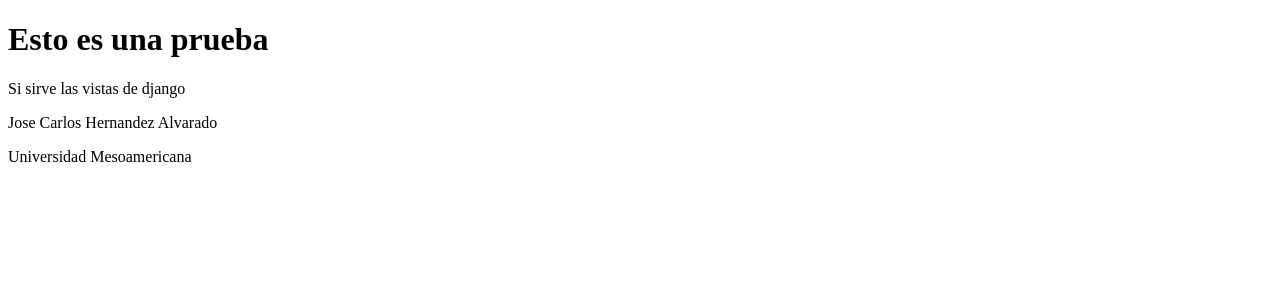
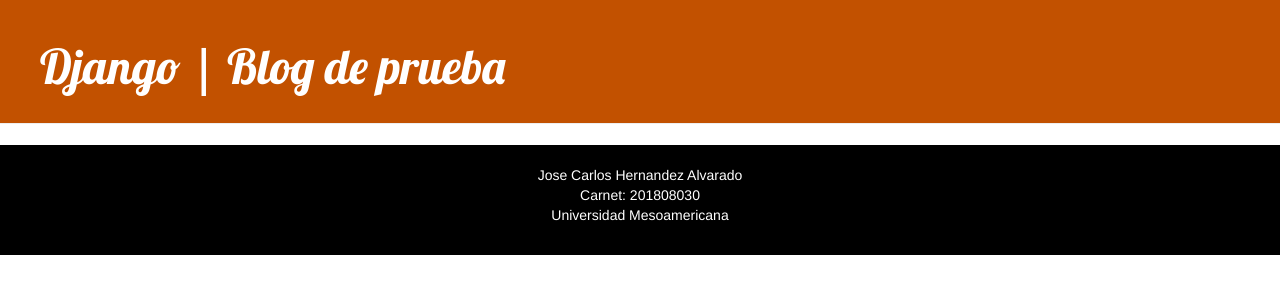
Before and after one commit to Josecarlos256/Django1, a Django app: page / in a window 1280 px wide. Shown: the top 300 px of the page. Run offline with Django 3.2, Linux system fonts and the light colour scheme; data that the repository does not hold is empty; some libraries are stand-ins or nearby versions.

Commit message:
Vistas y plantillas del blog

```diff
--- /dev/null
+++ b/blog/static/css/blog.css
@@ -0,0 +1,62 @@
+h1 a, h2 a {
+    color: #C25100;
+}
+
+.page-header {
+    background-color: #C25100;
+    margin-top: 0;
+    padding: 20px 20px 20px 40px;
+}
+
+.page-header h1, .page-header h1 a, .page-header h1 a:visited, .page-header h1 a:active {
+    color: #ffffff;
+    font-size: 36pt;
+    text-decoration: none;
+}
+
+.content {
+    margin-left: 40px;
+}
+
+h1, h2, h3, h4 {
+    font-family: 'Lobster', cursive;
+}
+
+.date {
+    color: #828282;
+}
+
+.save {
+    float: right;
+}
+
+.post-form textarea, .post-form input {
+    width: 100%;
+}
+
+.top-menu, .top-menu:hover, .top-menu:visited {
+    color: #ffffff;
+    float: right;
+    font-size: 26pt;
+    margin-right: 20px;
+}
+
+.post {
+    margin-bottom: 70px;
+}
+
+.post h2 a, .post h2 a:visited {
+    color: #000000;
+}
+
+.piedepagina{
+    background-color: black;
+    color: white;
+    padding: 20px;
+    text-align: center;
+}
+
+.nabajo{
+    padding: -5px;
+    margin: 0px;
+}
--- /dev/null
+++ b/blog/templates/blog/base.html
@@ -0,0 +1,28 @@
+{% load static %}
+<html>
+    <head>
+        <title>Django blog de prueba</title>
+        <link rel="stylesheet" href="//maxcdn.bootstrapcdn.com/bootstrap/3.2.0/css/bootstrap.min.css">
+        <link rel="stylesheet" href="//maxcdn.bootstrapcdn.com/bootstrap/3.2.0/css/bootstrap-theme.min.css">
+        <link href='//fonts.googleapis.com/css?family=Lobster&subset=latin,latin-ext' rel='stylesheet' type='text/css'>
+        <link rel="stylesheet" href="{% static 'css/blog.css' %}">
+    </head>
+    <body>
+        <div class="page-header">
+            <h1><a href="/">Django | Blog de prueba</a></h1>
+        </div>
+        <div class="content container">
+            <div class="row">
+                <div class="col-md-8">
+                {% block content %}
+                {% endblock %}
+                </div>
+            </div>
+        </div>
+    </body>
+    <footer class="piedepagina">
+        <p class="nabajo">Jose Carlos Hernandez Alvarado</p>
+        <p class="nabajo">Carnet: 201808030</p>
+        <p>Universidad Mesoamericana</p>
+    </footer>
+</html>
--- a/blog/templates/blog/post_list.html
+++ b/blog/templates/blog/post_list.html
@@ -1,21 +1,13 @@
-<!DOCTYPE html>
-<html lang="en">
-<head>
-    <meta charset="UTF-8">
-    <meta http-equiv="X-UA-Compatible" content="IE=edge">
-    <meta name="viewport" content="width=device-width, initial-scale=1.0">
-    <title>Document</title>
-</head>
-<body>
-    <header>
-        <h1>Esto es una prueba</h1>
-    </header>
-    <div>
-        <p>Si sirve las vistas de django</p>
-    </div>
-    <footer>
-        <p>Jose Carlos Hernandez Alvarado</p>
-        <p>Universidad Mesoamericana</p>
-    </footer>
-</body>
-</html>
+{% extends 'blog/base.html' %}
+
+{% block content %}
+    {% for post in posts %}
+        <div class="post">
+            <div class="date">
+                {{ post.published_date }}
+            </div>
+            <h2><a href="{% url 'post_detail' pk=post.pk %}">{{ post.title }}</a></h2>
+            <p>{{ post.text|linebreaksbr }}</p>
+        </div>
+    {% endfor %}
+{% endblock %}
--- a/blog/urls.py
+++ b/blog/urls.py
@@ -3,4 +3,6 @@ from . import views
 
 urlpatterns = [
     path('', views.post_list, name='post_list'),
+    path('post/<int:pk>/', views.post_detail, name='post_detail'),
+    path('post/new/', views.post_new, name='post_new'),
 ]
--- a/blog/views.py
+++ b/blog/views.py
@@ -1,5 +1,17 @@
 from django.shortcuts import render
+from django.utils import timezone
+from .models import Post
+from .forms import PostForm
+from django.shortcuts import render, get_object_or_404
 
-# Create your views here.
 def post_list(request):
-    return render(request, 'blog/post_list.html', {})
+    posts = Post.objects.filter(published_date__lte=timezone.now()).order_by('published_date')
+    return render(request, 'blog/post_list.html', {'posts': posts})
+
+def post_new(request):
+    form = PostForm()
+    return render(request, 'blog/post_edit.html', {'form': form})
+
+def post_detail(request, pk):
+    post = get_object_or_404(Post, pk=pk)
+    return render(request, 'blog/post_detail.html', {'post': post})
```
Also changed, not shown: blog/forms.py (added, +9 -0 lines), blog/templates/blog/post_detail.html (added, +13 -0 lines), blog/templates/blog/post_edit.html (added, +9 -0 lines).
